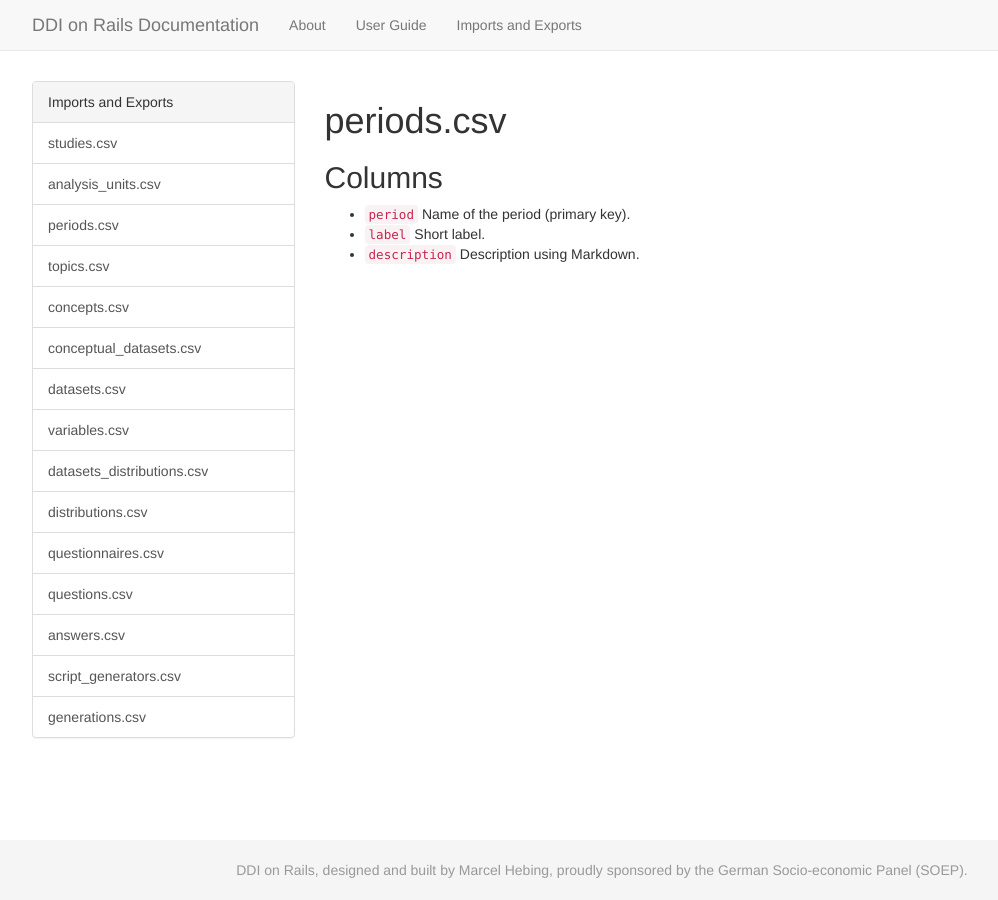
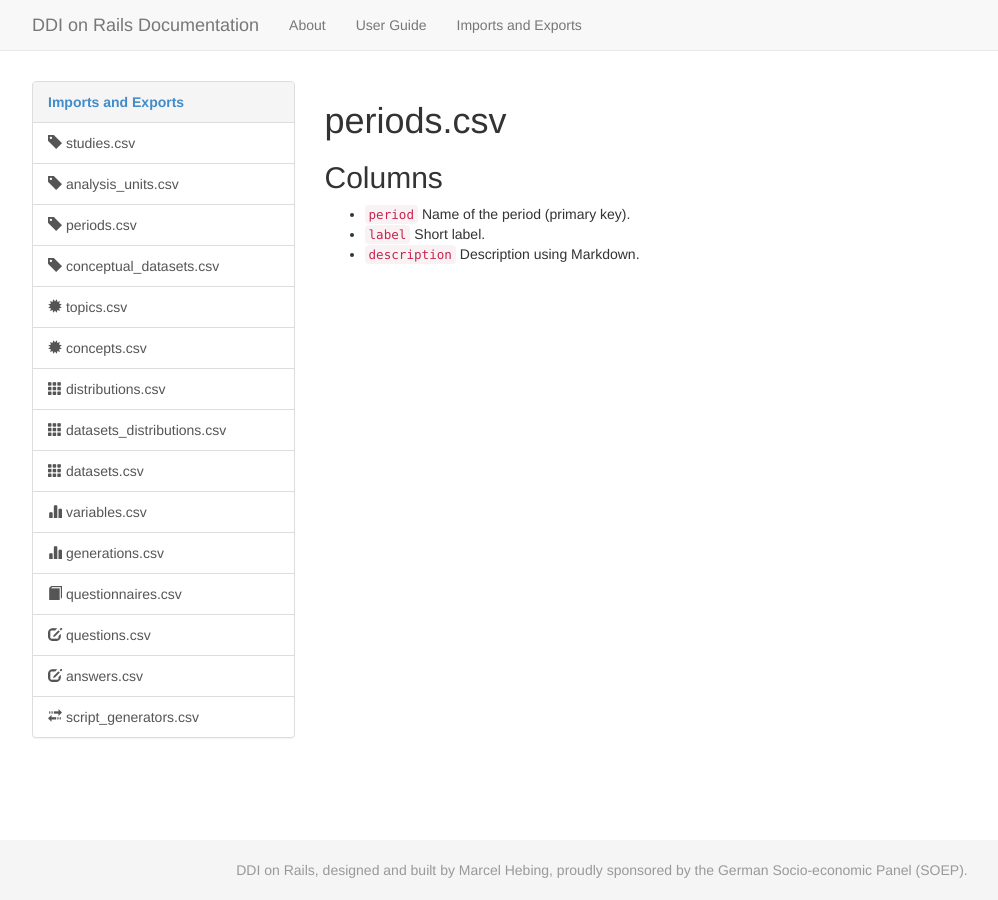
Before and after one commit to ddionrails/ddionrails.github.io, a Jekyll site: the page built from imports/periods_csv.markdown, in a window 1280 px wide. Shown: the whole page, without its empty margins (38-1036 px from the left). Built offline with Jekyll 4.4.1, drawn with Linux system fonts in a browser that asks for light colours; Markdown is read by kramdown in place of the engine named in the settings.

Commit message:
Include icons in importlist

```diff
--- a/_includes/importlist.html
+++ b/_includes/importlist.html
@@ -1,20 +1,67 @@
 <div class="panel panel-default">
-  <div class="panel-heading">Imports and Exports</div>
+  <div class="panel-heading">
+    <a href="."><b>Imports and Exports</b></a>
+  </div>
   <div class="list-group">
-    <a class="list-group-item" href="studies_csv.html">studies.csv</a>
-    <a class="list-group-item" href="analysis_units_csv.html">analysis_units.csv</a>
-    <a class="list-group-item" href="periods_csv.html">periods.csv</a>
-    <a class="list-group-item" href="topics_csv.html">topics.csv</a>
-    <a class="list-group-item" href="concepts_csv.html">concepts.csv</a>
-    <a class="list-group-item" href="conceptual_datasets_csv.html">conceptual_datasets.csv</a>
-    <a class="list-group-item" href="datasets_csv.html">datasets.csv</a>
-    <a class="list-group-item" href="variables_csv.html">variables.csv</a>
-    <a class="list-group-item" href="datasets_distributions_csv.html">datasets_distributions.csv</a>
-    <a class="list-group-item" href="distributions_csv.html">distributions.csv</a>
-    <a class="list-group-item" href="questionnaires_csv.html">questionnaires.csv</a>
-    <a class="list-group-item" href="questions_csv.html">questions.csv</a>
-    <a class="list-group-item" href="answers_csv.html">answers.csv</a>
-    <a class="list-group-item" href="script_generators_csv.html">script_generators.csv</a>
-    <a class="list-group-item" href="generations_csv.html">generations.csv</a>
+    <a class="list-group-item" href="studies_csv.html">
+      <span class="glyphicon glyphicon-tag"></span>
+      studies.csv
+    </a>
+    <a class="list-group-item" href="analysis_units_csv.html">
+      <span class="glyphicon glyphicon-tag"></span>
+      analysis_units.csv
+    </a>
+    <a class="list-group-item" href="periods_csv.html">
+      <span class="glyphicon glyphicon-tag"></span>
+      periods.csv
+    </a>
+    <a class="list-group-item" href="conceptual_datasets_csv.html">
+      <span class="glyphicon glyphicon-tag"></span>
+      conceptual_datasets.csv
+    </a>
+    <a class="list-group-item" href="topics_csv.html">
+      <span class="glyphicon glyphicon-certificate"></span>
+      topics.csv
+    </a>
+    <a class="list-group-item" href="concepts_csv.html">
+      <span class="glyphicon glyphicon-certificate"></span>
+      concepts.csv
+    </a>
+    <a class="list-group-item" href="distributions_csv.html">
+      <span class="glyphicon glyphicon-th"></span>
+      distributions.csv
+    </a>
+    <a class="list-group-item" href="datasets_distributions_csv.html">
+      <span class="glyphicon glyphicon-th"></span>
+      datasets_distributions.csv
+    </a>
+    <a class="list-group-item" href="datasets_csv.html">
+      <span class="glyphicon glyphicon-th"></span>
+      datasets.csv
+    </a>
+    <a class="list-group-item" href="variables_csv.html">
+      <span class="glyphicon glyphicon-stats"></span>
+      variables.csv
+    </a>
+    <a class="list-group-item" href="generations_csv.html">
+      <span class="glyphicon glyphicon-stats"></span>
+      generations.csv
+    </a>
+    <a class="list-group-item" href="questionnaires_csv.html">
+      <span class="glyphicon glyphicon-book"></span>
+      questionnaires.csv
+    </a>
+    <a class="list-group-item" href="questions_csv.html">
+      <span class="glyphicon glyphicon-edit"></span>
+      questions.csv
+    </a>
+    <a class="list-group-item" href="answers_csv.html">
+      <span class="glyphicon glyphicon-edit"></span>
+      answers.csv
+    </a>
+    <a class="list-group-item" href="script_generators_csv.html">
+      <span class="glyphicon glyphicon-transfer"></span>
+      script_generators.csv
+    </a>
   </div>
 </div>
--- a/about/index.html
+++ b/about/index.html
@@ -12,7 +12,7 @@ title: About
 <div class="col-sm-6">
 
 <p>
-The data portal **DDI on Rails** accompanies researchers throughout the entire
+The data portal <b>DDI on Rails</b> accompanies researchers throughout the entire
 course of their research projects from conception to publication/citation.
 </p>
 
```
Also changed, not shown: fonts/glyphicons-halflings-regular.ttf (added), fonts/glyphicons-halflings-regular.woff (added), 2 other files.
